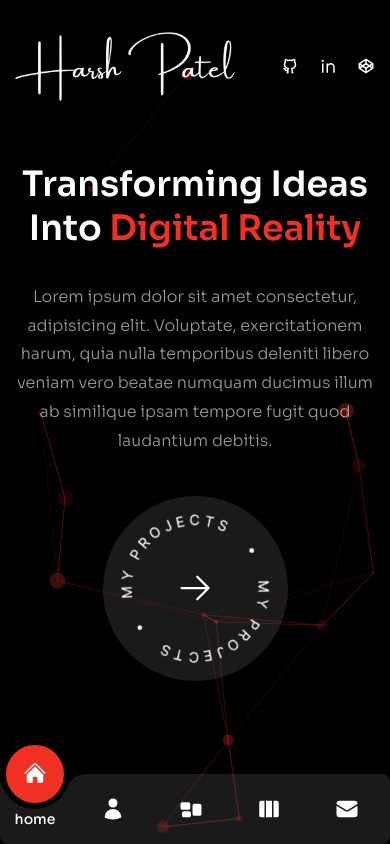
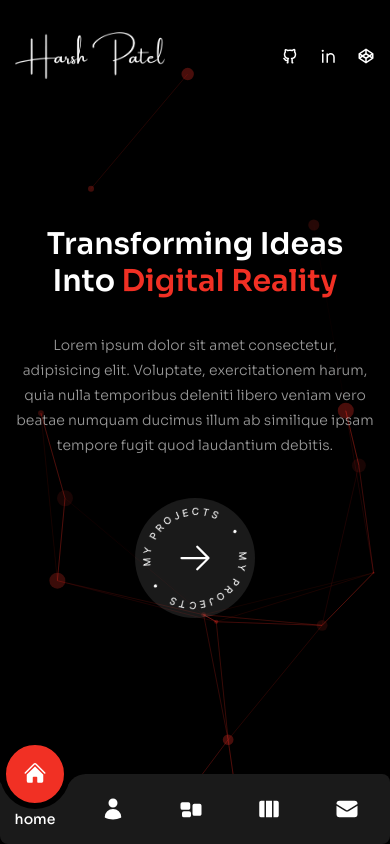
Before and after one commit to harsh4477/new-modern-portfolio, a Next.js app: page / in a window 390 px wide. Built offline with nearby package versions, Linux system fonts and the light colour scheme.

Commit message:
responcive chnages

```diff
--- a/components/Bulb.jsx
+++ b/components/Bulb.jsx
@@ -2,7 +2,7 @@ import Image from "next/image";
 
 const Bulb = () => {
   return (
-    <div className="absolute left-0 -bottom-12 rotate-12 animate-pulse duration-75 z-0 w-[160px] xl:w-[220px] select-none pointer-events-none">
+    <div className="absolute left-0 bottom-0 rotate-12 animate-pulse duration-75 z-0 w-[120px] xl:w-[220px] select-none pointer-events-none">
       <Image
         src="/bulb.png"
         alt="bulb"
--- a/components/Header.jsx
+++ b/components/Header.jsx
@@ -11,6 +11,7 @@ const Header = () => {
           {/* logo */}
           <Link href="/home">
             <Image
+              className="w-[150px] lg:w-[220px]"
               src="/my-logo-white.png"
               alt="logo"
               width={220}
--- a/components/Nav.jsx
+++ b/components/Nav.jsx
@@ -78,7 +78,7 @@ const Nav = () => {
           </Link>
         ))}
       </div>
-      <div className="relative w-full h-[70px] bg-white/10 flex xl:hidden justify-center items-center rounded-lg">
+      <div className="relative w-full h-[70px] bg-[#1a1a1a] flex xl:hidden justify-center items-center rounded-lg">
         <ul className="grid grid-cols-5 w-full">
           {navData.map((link, i) => (
             <li key={i} className={`relative list-none w-[70px] h-[70px] z-10`}>
--- a/components/ProjectsBtn.jsx
+++ b/components/ProjectsBtn.jsx
@@ -8,14 +8,14 @@ const ProjectsBtn = () => {
     <div className="mx-auto xl:mx-0">
       <Link
         href="/work"
-        className="relative w-[185px] h-[185px] flex justify-center items-center bg-white/10 rounded-full group z-50"
+        className="relative w-[120px] lg:w-[185px] h-[120px] lg:h-[185px] flex justify-center items-center bg-white/10 rounded-full group z-50"
       >
         <Image
           src="/rounded-text.png"
           alt="rounded text"
           width={141}
           height={148}
-          className="animate-spin-slow w-full h-full max-w-[141px] max-h-[148px] pointer-events-none select-none"
+          className="animate-spin-slow w-full h-full max-w-[100px] lg:max-w-[141px] max-h-[100px] lg:max-h-[148px] pointer-events-none select-none"
         />
         <HiArrowRight
           className="absolute text-4xl group-hover:translate-x-2 transition-all duration-300"
--- a/styles/globals.css
+++ b/styles/globals.css
@@ -26,13 +26,13 @@
     @apply w-full h-screen overflow-hidden;
   }
   .h1 {
-    @apply text-[35px] leading-tight md:text-[60px] md:leading-[1.3] mb-8 font-semibold;
+    @apply text-[30px] leading-tight md:text-[60px] md:leading-[1.3] mb-8 font-semibold;
   }
   .h2 {
-    @apply text-[35px] leading-tight md:text-[54px] md:leading-[1.3] mb-4 font-semibold;
+    @apply text-[25px] leading-tight md:text-[54px] md:leading-[1.3] mb-4 font-semibold;
   }
   p {
-    @apply leading-[1.8] text-white/60 font-light;
+    @apply text-sm leading-[1.8] text-white/60 font-light;
   }
   .btn,
   .input {
```
